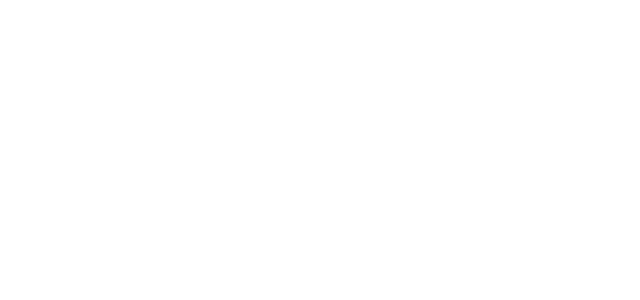
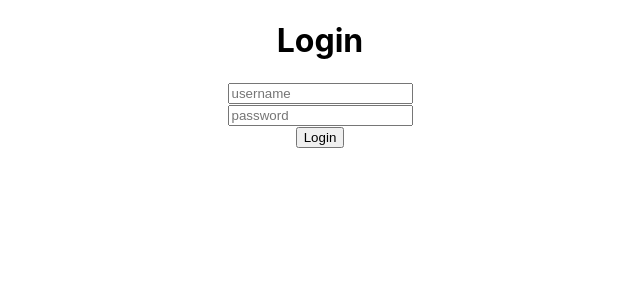
Before and after one commit to kingluddite/bank-app, a React (Create React App) app in the folder frontend/: page /login in a window 1280 px wide. Before the commit this address had no page. Shown: the top 300 px of the page, without its empty margins (320-960 px from the left). Built offline with nearby package versions, Linux system fonts and the light colour scheme.

Commit message:
Add Login page

```diff
--- a/frontend/src/App.js
+++ b/frontend/src/App.js
@@ -3,6 +3,7 @@
 import { BrowserRouter as Router, Routes, Route } from 'react-router-dom';
 import Welcome from './pages/Welcome';
 import Register from './pages/Register';
+import Login from './pages/Login';
 
 export const CredentialsContext = React.createContext();
 
@@ -16,6 +17,7 @@
           <Routes>
             <Route exact path="/" element={<Welcome />} />
             <Route exact path="/register" element={<Register />} />
+            <Route exact path="/login" element={<Login />} />
           </Routes>
         </Router>
       </CredentialsContext.Provider>
--- /dev/null
+++ b/frontend/src/pages/Login.js
@@ -0,0 +1,73 @@
+import React, { useContext, useState } from 'react';
+import { useNavigate } from 'react-router-dom';
+import styled from 'styled-components';
+import { CredentialsContext } from '../App';
+
+const StyledError = styled.span`
+  color: red;
+`;
+
+const handleErrors = async (response) => {
+  if (!response.ok) {
+    const { message } = await response.json();
+    throw Error(message);
+  }
+  return response.json();
+};
+
+function Login() {
+  const [username, setUsername] = useState('');
+  const [password, setPassword] = useState('');
+  const [error, setError] = useState('');
+  const navigate = useNavigate();
+  const [, setCredentials] = useContext(CredentialsContext);
+
+  const login = (e) => {
+    e.preventDefault();
+    fetch(`http://localhost:4000/login`, {
+      method: 'POST',
+      headers: {
+        'Content-Type': 'application/json',
+      },
+      body: JSON.stringify({
+        username,
+        password,
+      }),
+    })
+      .then(handleErrors)
+      .then(() => {
+        setCredentials({
+          username,
+          password,
+        });
+        navigate('/');
+      })
+      .catch((error) => {
+        setError(error.message);
+      });
+  };
+
+  return (
+    <>
+      <h1>Login</h1>
+      {!!error && <StyledError>{error}</StyledError>}
+      <form onSubmit={login}>
+        <input
+          onChange={(e) => setUsername(e.target.value)}
+          type="text"
+          placeholder="username"
+        />
+        <br />
+        <input
+          onChange={(e) => setPassword(e.target.value)}
+          type="password"
+          placeholder="password"
+        />
+        <br />
+        <button type="submit">Login</button>
+      </form>
+    </>
+  );
+}
+
+export default Login;
--- a/frontend/src/pages/Welcome.js
+++ b/frontend/src/pages/Welcome.js
@@ -10,6 +10,8 @@
     <div>
       <h1>Welcome {credentials && credentials.username}</h1>
       {!credentials && <Link to="/register">Register </Link>}
+      <br />
+      {!credentials && <Link to="/login">Login</Link>}
     </div>
   );
 }
```
